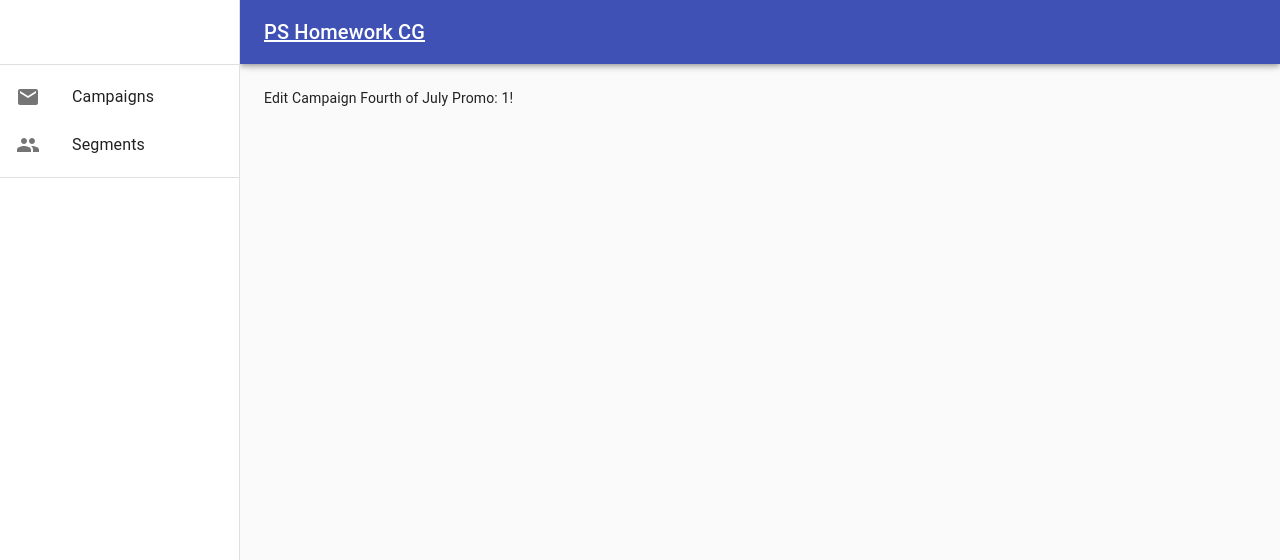
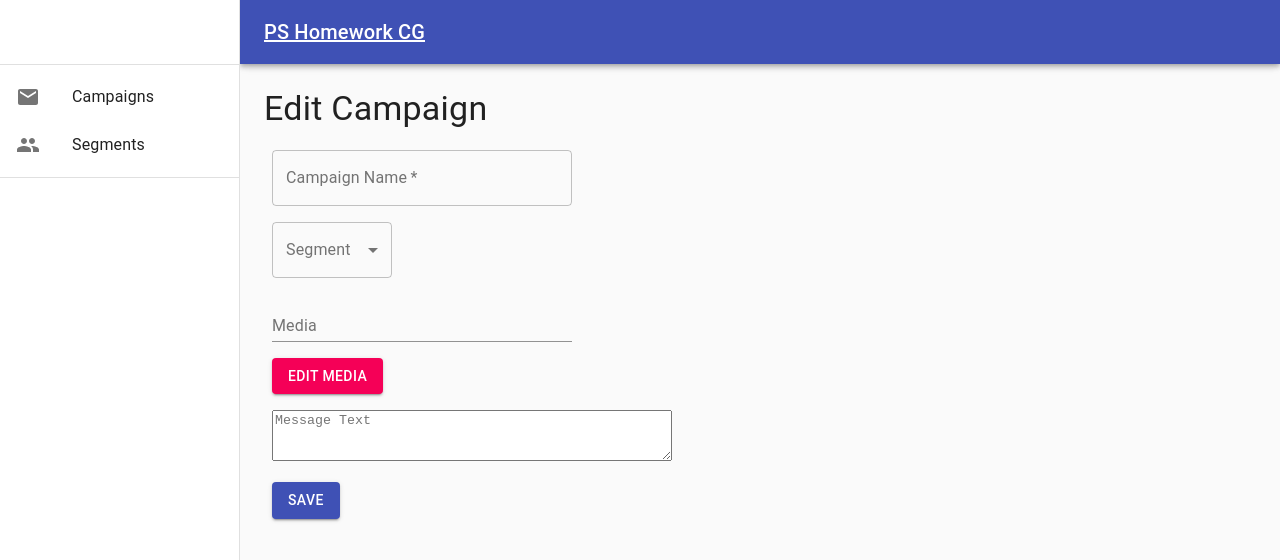
Before and after one commit to coltanium13/pshomework, a React (Create React App) app: page /edit-campaign/1 in a window 1280 px wide. Shown: the top 560 px of the page. Built offline with nearby package versions, Linux system fonts and the light colour scheme.

Commit message:
added edit page. need to fin update action

```diff
--- a/src/actions/campaignActions.js
+++ b/src/actions/campaignActions.js
@@ -19,7 +19,7 @@ export const createCampaign = (campaign, history) => dispatch => {
     payload: campaign
   });
 
-  history.push('/campaigns');
+  history.push("/campaigns");
 };
 
 export const getCampaignById = id => dispatch => {
@@ -30,7 +30,7 @@ export const getCampaignById = id => dispatch => {
   });
 };
 
-export const updateCampaign = campaign => dispatch => {};
+export const updateCampaign = (campaign, history) => dispatch => {};
 
 export const deleteCampaign = id => dispatch => {
   dispatch({
--- a/src/components/campaigns/EditCampaign.js
+++ b/src/components/campaigns/EditCampaign.js
@@ -1,27 +1,177 @@
-import React, { useEffect, Fragment } from "react";
-import { useDispatch, useSelector } from "react-redux";
-import { getCampaignById } from "../../actions/campaignActions";
+import React, { useState, useEffect } from "react";
+import { useSelector, useDispatch } from "react-redux";
+import { withRouter } from "react-router-dom";
+import TextField from "@material-ui/core/TextField";
+import { makeStyles } from "@material-ui/core/styles";
+import TextareaAutosize from "@material-ui/core/TextareaAutosize";
+import Typography from "@material-ui/core/Typography";
+import { Button, Divider } from "@material-ui/core";
+import InputLabel from "@material-ui/core/InputLabel";
+import MenuItem from "@material-ui/core/MenuItem";
+import FormControl from "@material-ui/core/FormControl";
+import Select from "@material-ui/core/Select";
+import { getCampaignById, updateCampaign } from "../../actions/campaignActions";
 
-const EditCampaign = ({ match }) => {
+const useStyles = makeStyles(theme => ({
+  root: {
+    "& .MuiTextField-root": {
+      margin: theme.spacing(1),
+      width: 300
+    }
+  },
+  textArea: {
+    margin: theme.spacing(1),
+    width: 400
+  },
+  formControl: {
+    margin: theme.spacing(1),
+    minWidth: 120
+  },
+  selectEmpty: {
+    marginTop: theme.spacing(2)
+  },
+  btn: {
+    margin: theme.spacing(1)
+  }
+}));
+
+const EditCampaign = ({ match, history }) => {
+  const classes = useStyles();
   const campaignId = match.params.id;
   const dispatch = useDispatch();
-
-  useEffect(() => {
-    console.log("Camp Edit Effect!!");
-    dispatch(getCampaignById(campaignId));
-  }, [dispatch, campaignId]);
 
   const { campaign } = useSelector(state => ({
     ...state.campaigns
   }));
 
+  const [formData, setFormData] = useState({
+    name: "",
+    text: "",
+    media: "",
+    status: "",
+    segment_id: "",
+    id: campaign.id
+  });
+  const inputLabel = React.useRef(null);
+  const [labelWidth, setLabelWidth] = React.useState(0);
+
+  useEffect(() => {
+    dispatch(getCampaignById(campaignId));
+    setLabelWidth(inputLabel.current.offsetWidth);
+
+    setFormData({
+      name: campaign.name,
+      text: campaign.text,
+      media: !campaign.media ? "" : campaign.media,
+      status: campaign.status,
+      segment_id: campaign.segment_id
+    });
+  }, [dispatch, campaignId]);
+
+  const onChange = e => {
+    setFormData({
+      ...formData,
+      [e.target.name]: e.target.value
+    });
+  };
+
+  const onSubmit = e => {
+    e.preventDefault();
+
+    dispatch(updateCampaign(formData, history));
+  };
+
   return (
-    <Fragment>
-      <div>
-        Edit Campaign {campaign.name}: {match.params.id}!
-      </div>
-    </Fragment>
+    <div>
+      <Typography variant="h4" gutterBottom>
+        Edit Campaign
+      </Typography>
+      <form className={classes.root} onSubmit={onSubmit}>
+        <div>
+          <TextField
+            required
+            name="name"
+            id="name-input"
+            label="Campaign Name"
+            variant="outlined"
+            onChange={onChange}
+            value={formData.name || ""}
+          />
+        </div>
+        <div>
+          <FormControl variant="outlined" className={classes.formControl}>
+            <InputLabel ref={inputLabel}>Segment</InputLabel>
+            <Select
+              labelId="segment-select-label"
+              id="segment-select"
+              name="segment_id"
+              value={formData.segment_id || ""}
+              onChange={onChange}
+              labelWidth={labelWidth}
+            >
+              <MenuItem value="">
+                <em>None</em>
+              </MenuItem>
+              <MenuItem value={10}>Ten</MenuItem>
+              <MenuItem value={20}>Twenty</MenuItem>
+              <MenuItem value={30}>Thirty</MenuItem>
+            </Select>
+          </FormControl>
+        </div>
+        <div>
+          <TextField
+            id="camp-media"
+            label="Media"
+            value={formData.media || ""}
+            InputProps={{
+              readOnly: true
+            }}
+          />
+        </div>
+        <div>
+          <input
+            accept="image/*"
+            className={classes.input}
+            style={{ display: "none" }}
+            id="raised-button-file"
+            name="media"
+            multiple
+            type="file"
+            onChange={onChange}
+          />
+          <label htmlFor="raised-button-file">
+            <Button
+              variant="contained"
+              component="span"
+              color="secondary"
+              className={classes.btn}
+            >
+              Edit Media
+            </Button>
+          </label>
+        </div>
+        <div>
+          <TextareaAutosize
+            className={classes.textArea}
+            name="text"
+            value={formData.text || ""}
+            aria-label="Message Text"
+            rowsMin={3}
+            placeholder="Message Text"
+            onChange={onChange}
+          />
+        </div>
+        <Button
+          className={classes.btn}
+          variant="contained"
+          color="primary"
+          type="submit"
+        >
+          Save
+        </Button>
+      </form>
+    </div>
   );
 };
 
-export default EditCampaign;
+export default withRouter(EditCampaign);
```
